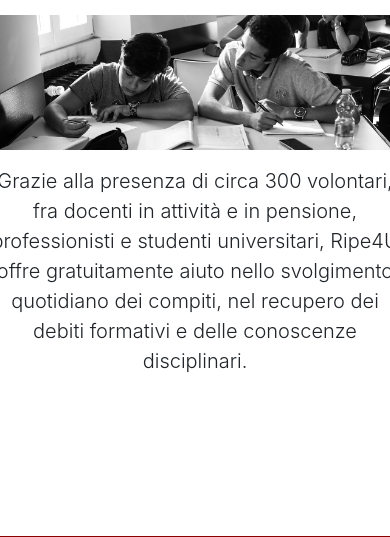
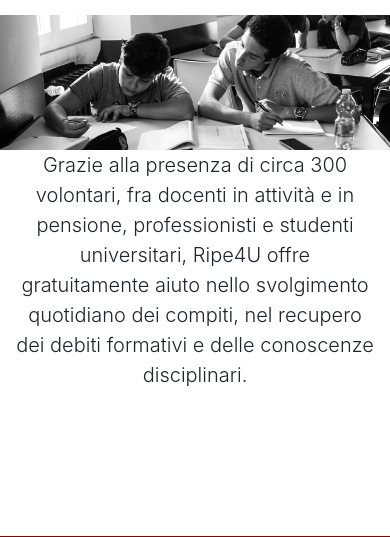
Before and after one commit to marcopremigit/HypermediaApplications, a website: page website/public/index.html in a window 390 px wide. Shown: the part 83-620 px from the top of the page. Drawn offline with Linux system fonts and the light colour scheme.

Commit message:
[Responsive] - Index html fixed

```diff
--- a/website/public/index.html
+++ b/website/public/index.html
@@ -52,7 +52,6 @@
     <div class="container pt-3">
       <div class="row">
         <div class="column">
-          <!-- Main column -->
           <div id="main-banner" class="carousel slide" data-ride="carousel">
             <div class="carousel-inner">
               <div class="carousel-item active">
@@ -96,15 +95,15 @@
               </div>
             </div>
           </div>
-          <div class="row pt-3">
-            <p class="lead text-center">
+            <div class="col">
+              <p class="lead text-center">
               Grazie alla presenza di circa 300 volontari, fra docenti in attività
               e in pensione, professionisti e studenti universitari, Ripe4U offre
               gratuitamente aiuto nello svolgimento quotidiano dei compiti, nel
               recupero dei debiti formativi e delle conoscenze disciplinari.
             </p>
-          </div>
-        </div> <!-- Main column -->
+            </div>
+        </div>
       </div>
     </div>
   </div>
```
